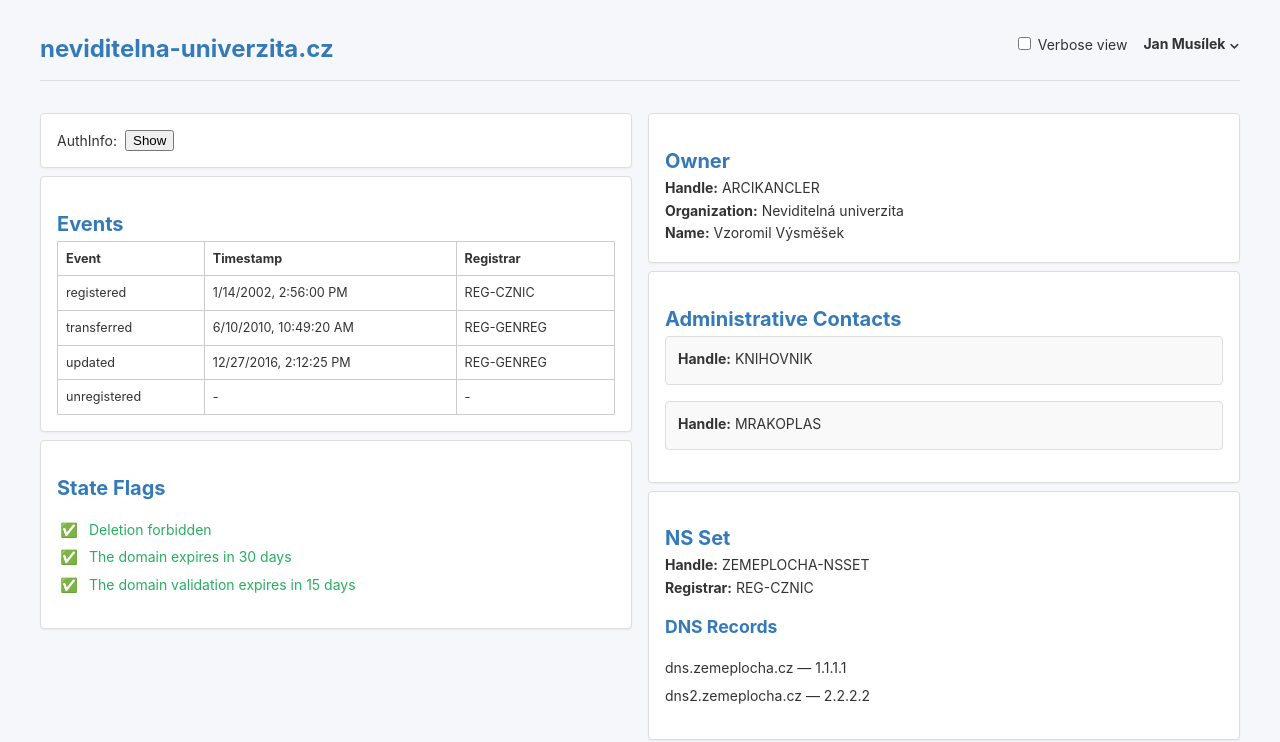
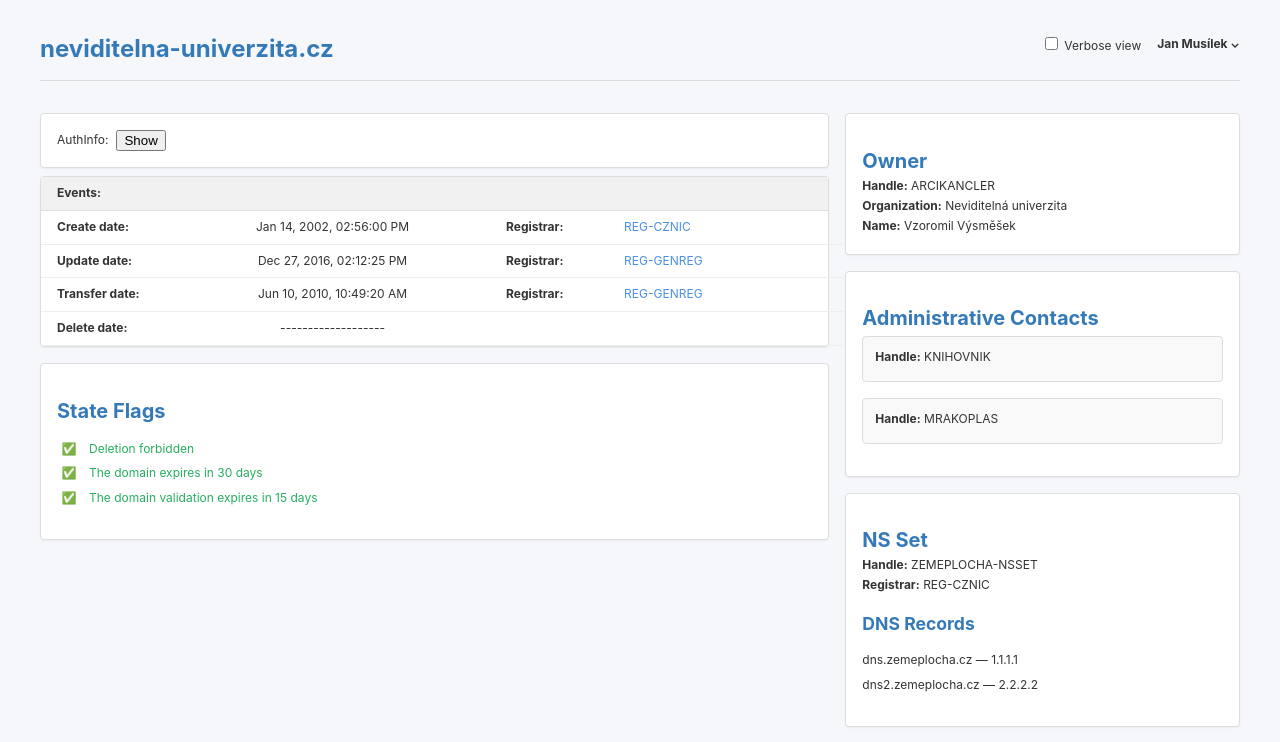
Before and after one commit to lukaskourilcz/secret-uni, a Vue app: page / in a window 1280 px wide. Shown: the top 742 px of the page. Built offline with nearby package versions, Linux system fonts and the light colour scheme.

Commit message:
event log fix

```diff
--- a/src/App.vue
+++ b/src/App.vue
@@ -68,12 +68,20 @@ onMounted(async () => {
   align-items: flex-start;
 }
 
-.left,
+.left {
+  flex: 2;
+  min-width: 0;
+  display: flex;
+  flex-direction: column;
+  gap: 0.5rem;
+}
+
 .right {
   flex: 1;
-  min-width: 350px;
+  min-width: 0;
   display: flex;
   flex-direction: column;
+  gap: 0.5rem;
 }
 
 @media (max-width: 900px) {
--- a/src/assets/theme.css
+++ b/src/assets/theme.css
@@ -11,7 +11,7 @@
 
   --font-family: 'Inter', 'Helvetica Neue', Arial, sans-serif;
 
-  --font-size-base: 14px;
+  --font-size-base: 12px;
   --font-size-h1: 1.5rem;
   --font-size-h2: 1.25rem;
   --font-size-h3: 1.1rem;
--- a/src/components/EventsTable.vue
+++ b/src/components/EventsTable.vue
@@ -1,51 +1,124 @@
+<template>
+  <div class="events card">
+    <div class="header">
+      Events:
+    </div>
+
+    <div
+      v-for="({ name, event }, index) in orderedEvents"
+      :key="index"
+      class="row"
+    >
+      <div class="cell label">
+        {{ name }}:
+      </div>
+      <div class="cell date">
+        {{ event?.timestamp ? formatDate(event.timestamp) : '-------------------' }}
+      </div>
+
+      <template v-if="event?.registrar_handle">
+        <div class="cell label">
+          Registrar:
+        </div>
+        <div class="cell value">
+          <a
+            href="#"
+            class="registrar-link"
+          >
+            {{ event.registrar_handle }}
+          </a>
+        </div>
+      </template>
+
+      <template v-else>
+        <div class="cell" />
+        <div class="cell" />
+      </template>
+    </div>
+  </div>
+</template>
+
+
+
 <script setup>
+import { computed } from 'vue'
+
 const props = defineProps({
   events: { type: Object, required: true }
 })
 
+const orderedEvents = computed(() => [
+  { name: 'Create date', event: props.events?.registered },
+  { name: 'Update date', event: props.events?.updated },
+  { name: 'Transfer date', event: props.events?.transferred },
+  { name: 'Delete date', event: props.events?.unregistered }
+])
+
 function formatDate(dateStr) {
-  if (!dateStr) return '-'
   const date = new Date(dateStr)
-  return date.toLocaleString()
+  return date.toLocaleString('en-US', {
+    month: 'short',
+    day: '2-digit',
+    year: 'numeric',
+    hour: '2-digit',
+    minute: '2-digit',
+    second: '2-digit'
+  })
 }
 </script>
 
-<template>
-  <div class="events card">
-    <h2>Events</h2>
-    <table>
-      <thead>
-        <tr>
-          <th>Event</th>
-          <th>Timestamp</th>
-          <th>Registrar</th>
-        </tr>
-      </thead>
-      <tbody>
-        <tr v-for="(event, name) in events" :key="name">
-          <td>{{ name }}</td>
-          <td v-if="event">{{ formatDate(event.timestamp) }}</td>
-          <td v-else>-</td>
-          <td v-if="event">{{ event.registrar_handle }}</td>
-          <td v-else>-</td>
-        </tr>
-      </tbody>
-    </table>
-  </div>
-</template>
+<style scoped>
+.events {
+  padding: 0;
+}
+
+.header {
+  background: #f1f1f1;
+  padding: 0.5rem;
+  font-weight: bold;
+  border-bottom: 1px solid #ddd;
+  padding-left: 1rem;
+}
+
+.row {
+  display: grid;
+  grid-template-columns: 15% 40% 15% 35%;
+  gap: 0.25rem 0.5rem;
+  padding: 0.5rem;
+  border-bottom: 1px solid #eee;
+  font-size: 0.75rem;
+  align-items: center;
+  width: 100%;
+
+}
 
 
-<style scoped>
-.events {
-  margin-top: 0.5rem;
+.cell.label {
+  font-weight: bold;
+  white-space: nowrap;
+  justify-self: start;
+  padding-left: 0.5rem;
+
 }
-table {
-  width: 100%;
-  border-collapse: collapse;
+
+.cell.value {
+  color: #333;
+  word-break: break-word;
+  justify-self: start;
+
 }
-th, td {
-  border: 1px solid #ccc;
-  padding: 0.5rem;
-  text-align: left;
+
+.cell.date {
+  text-align: center;
+  white-space: nowrap;
+}
+
+.registrar-link {
+  color: #4a90e2;
+  text-decoration: none;
+}
+
+.registrar-link:hover {
+  text-decoration: underline;
 }
 </style>
```
